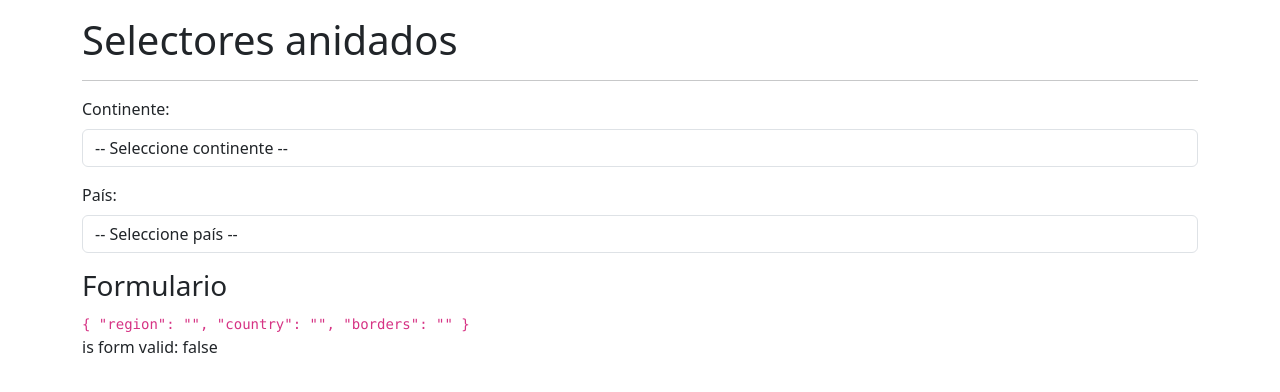
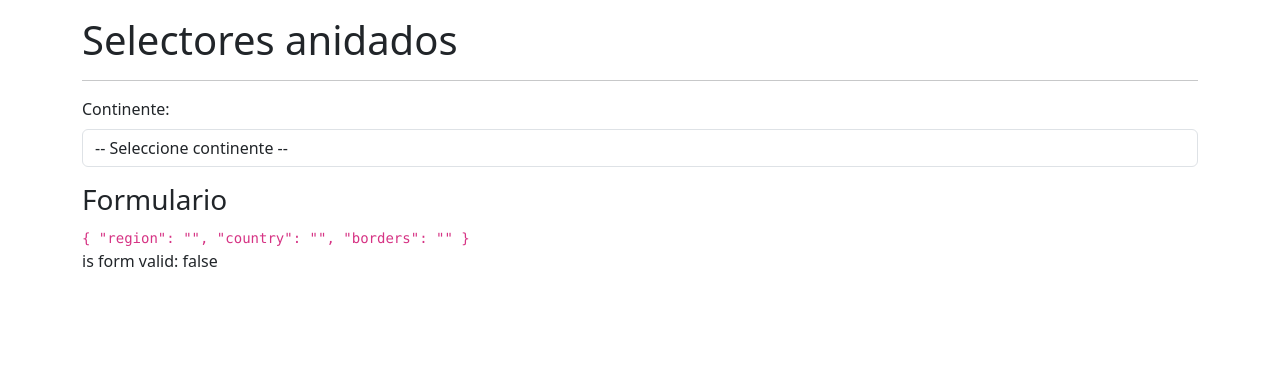
Before and after one commit to raulmoralesruiz/selectores, an Angular app: page /selector/selector in a window 1280 px wide. Shown: the top 392 px of the page. Built offline with nearby package versions, Linux system fonts and the light colour scheme.

Commit message:
270. Limpiar país cuando el primer selector cambia

```diff
--- a/src/app/countries/pages/selector-page/selector-page.component.html
+++ b/src/app/countries/pages/selector-page/selector-page.component.html
@@ -15,7 +15,7 @@
   </div>
 
   <!-- Countries -->
-  <div class="row mb-3">
+  <div class="row mb-3" *ngIf="countriesByRegion.length > 0">
     <div class="col">
       <label class="form-label">País:</label>
       <select formControlName="country" class="form-control">
--- a/src/app/countries/pages/selector-page/selector-page.component.ts
+++ b/src/app/countries/pages/selector-page/selector-page.component.ts
@@ -2,7 +2,7 @@ import { Component, OnInit } from '@angular/core';
 import { FormBuilder, FormGroup, Validators } from '@angular/forms';
 import { CountriesService } from '../../services/countries.service';
 import { Region, SmallCountry } from '../../interfaces/country.interface';
-import { switchMap } from 'rxjs';
+import { switchMap, tap } from 'rxjs';
 
 @Component({
   selector: 'app-selector-page',
@@ -34,6 +34,7 @@ export class SelectorPageComponent implements OnInit {
   onRegionChanged(): void {
     this.myForm.get('region')!.valueChanges
     .pipe(
+      tap( () => this.myForm.get('country')!.setValue('') ),
       switchMap( region => this.countriesService.getCountriesByRegion(region) )
     )
     .subscribe((countries) => {
```
